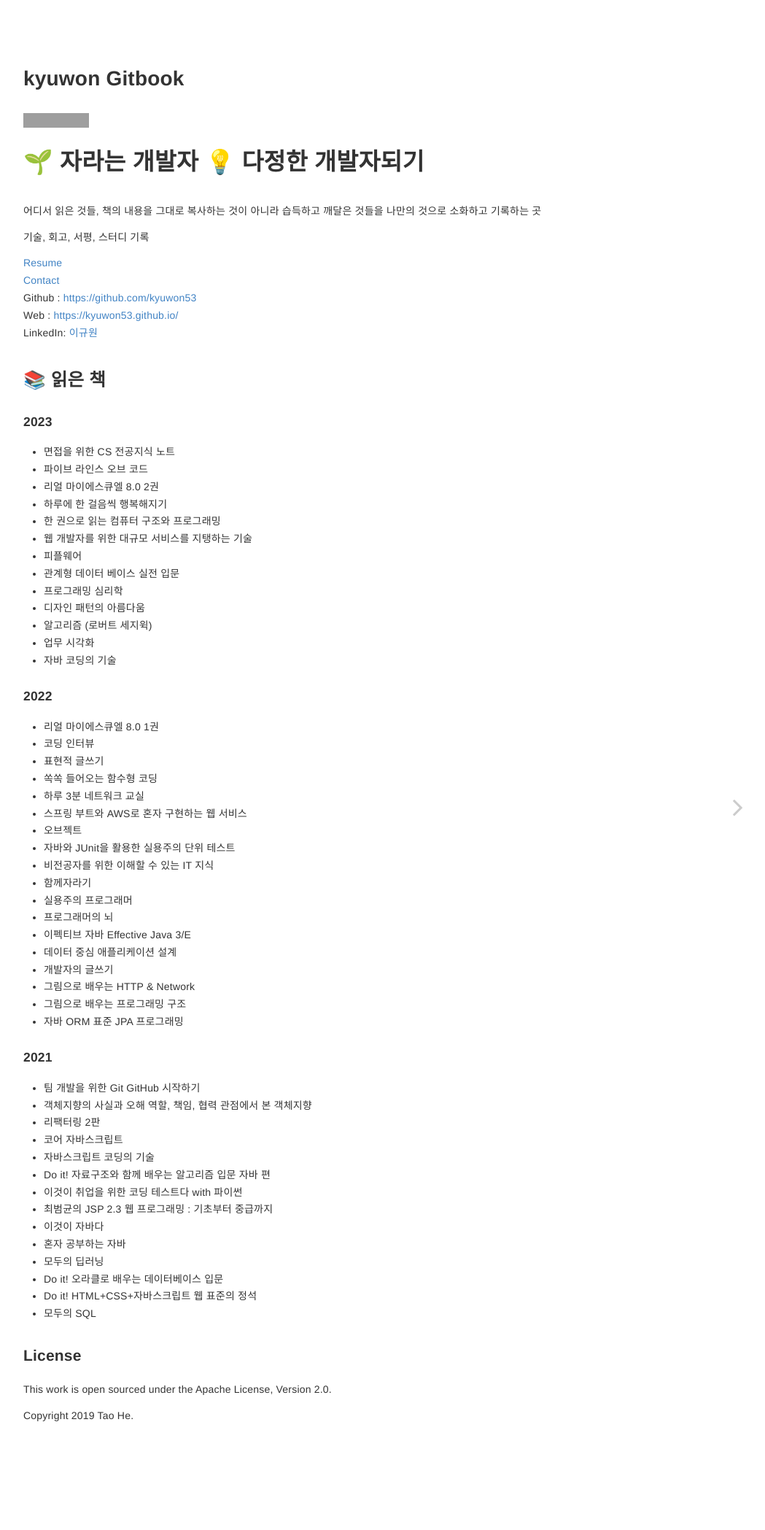
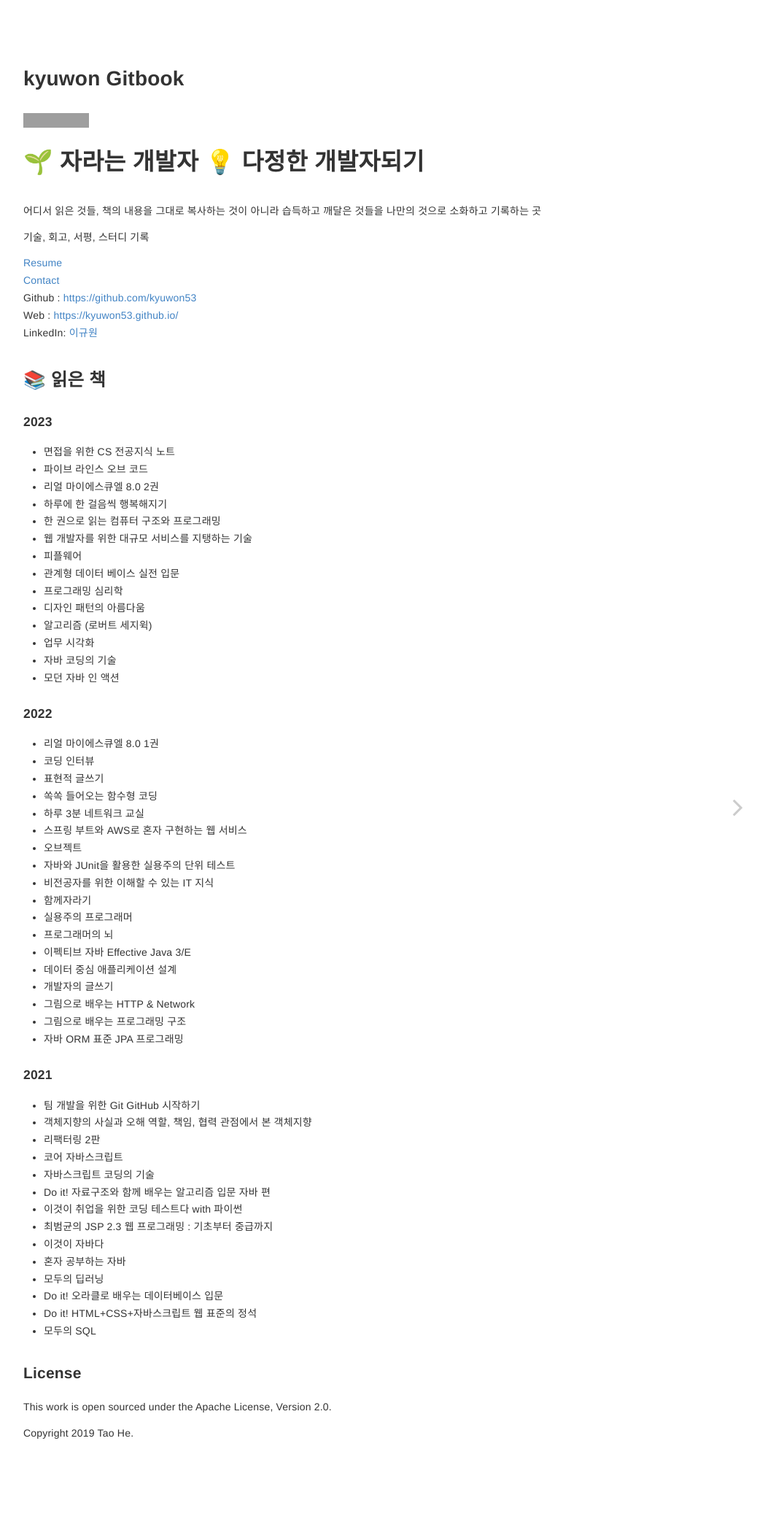
Before and after one commit to kyuwon53/kyuwon53.github.io, a Jekyll site: the page built from index.md, in a window 1280 px wide. Shown: the whole page at 73% size, without its empty margins (223-1272 px from the left). Built offline with Jekyll 4.4.1, drawn with Linux system fonts in a browser that asks for light colours; comment, search, counter and statistics services are not loaded; grey boxes are pictures that could not be loaded.

Commit message:
읽은 책 목록에 모던 자바 인 액션 추가

```diff
--- a/index.md
+++ b/index.md
@@ -33,6 +33,7 @@ LinkedIn: [이규원](https://www.linkedin.com/in/%EA%B7%9C%EC%9B%90-%EC%9D%B4-4
 - 알고리즘 (로버트 세지윅)
 - 업무 시각화
 - 자바 코딩의 기술
+- 모던 자바 인 액션
 
 #### 2022
 
```
Also changed, not shown: _pages/about.md (+1 -0 lines).
